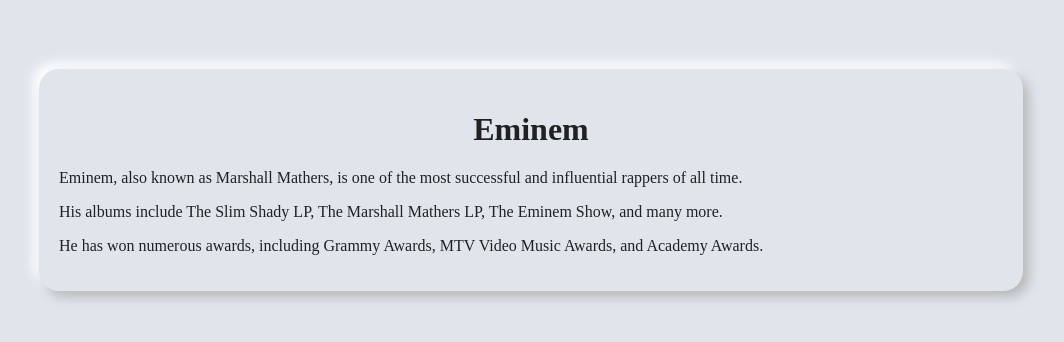
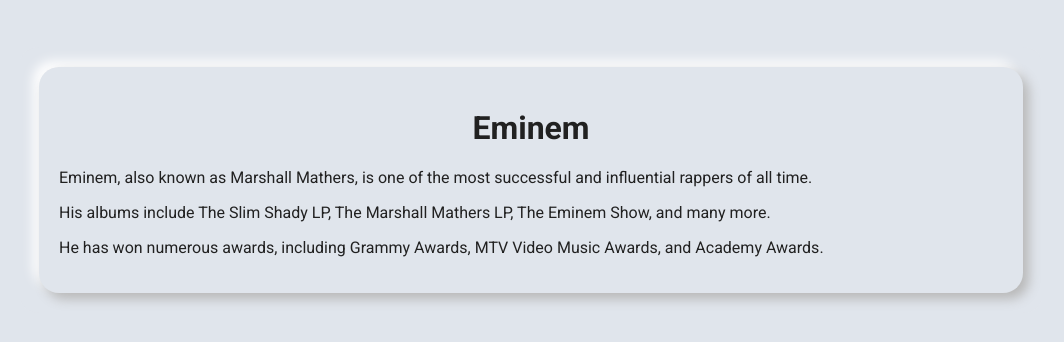
Before and after one commit to Abtin0/abtin0.github.io, a plain HTML site: page index.html in a window 1280 px wide. Shown: the part 220-562 px from the top of the page, without its empty margins (109-1173 px from the left). Drawn offline with Linux system fonts and the light colour scheme.

Commit message:
Add files via upload

```diff
--- a/index.html
+++ b/index.html
@@ -1,5 +1,13 @@
 <!DOCTYPE html>
 <html lang="en">
+<head>
+    <meta charset="UTF-8">
+    <meta name="viewport" content="width=device-width, initial-scale=1.0">
+    <title>Eminem Neumorphic Website</title>
+    <link rel="stylesheet" href="styles.css">
+    <link href="https://fonts.googleapis.com/css2?family=Roboto:wght@400;700&display=swap" rel="stylesheet">
+</head>
+
 <head>
     <meta charset="UTF-8">
     <meta name="viewport" content="width=device-width, initial-scale=1.0">
--- a/styles.css
+++ b/styles.css
@@ -1,4 +1,5 @@
 body {
+    font-family: 'Roboto', sans-serif; /* Use Roboto font or fallback to sans-serif */
     background-color: #e0e5ec;
     display: flex;
     justify-content: center;
@@ -27,6 +28,7 @@
 h1 {
     text-align: center;
     color: #212121;
+    font-size: 2em; /* Example font size */
 }
 
 p {
```
